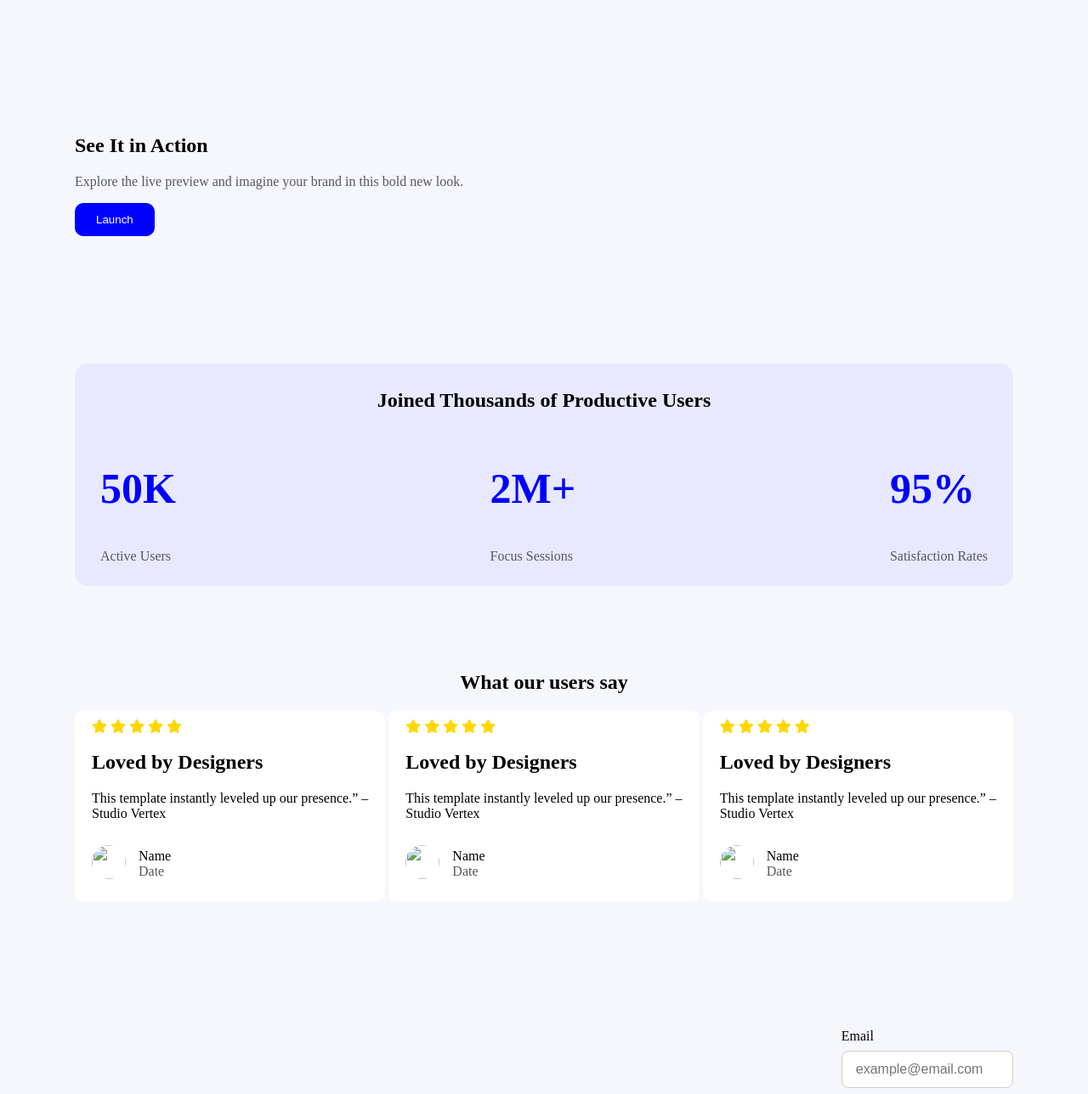
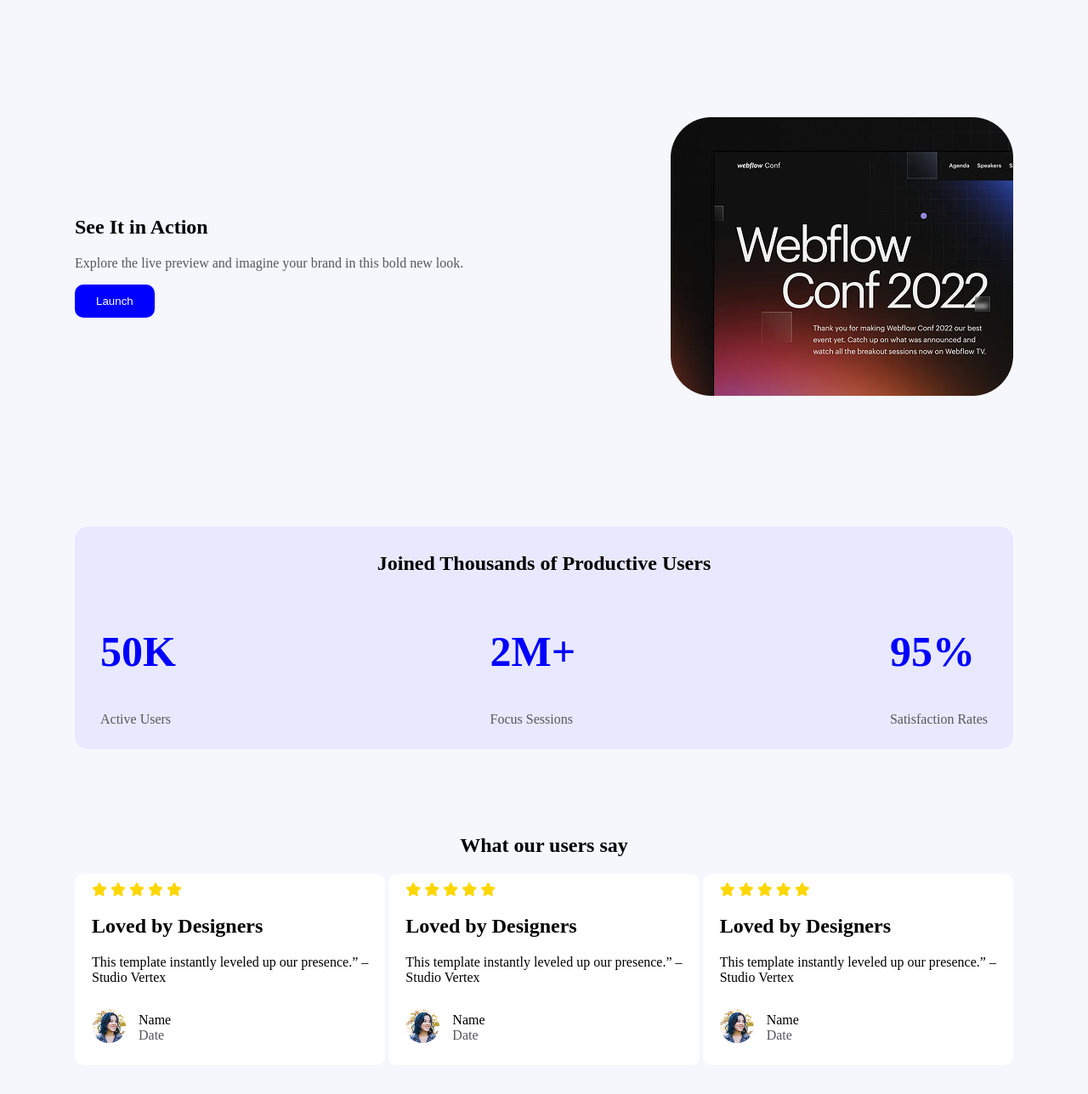
Before and after one commit to munnasiracs/assignment-01, a plain HTML site: page index.html in a window 1280 px wide. Shown: the part 740-2028 px from the top of the page at 85% size. Drawn offline with Linux system fonts and the light colour scheme.

Commit message:
path change

```diff
--- a/index.html
+++ b/index.html
@@ -16,7 +16,7 @@
 
     <style>
         .bg-img {
-            background-image: url('images/Hero-bg.png');
+            background-image: url('image/Hero-bg.png');
             background-size: cover;
             background-position: center;
             background-repeat: no-repeat;
@@ -55,7 +55,7 @@
             <button class="btn">Launch</button>
         </div>
         <div>
-            <img src="images/wc-mini.png" alt="">
+            <img src="image/wc-mini.png" alt="">
         </div>
     </section>
 
@@ -97,7 +97,7 @@
                 <p>This template instantly leveled up our presence.” – Studio Vertex</p>
                 <div class="review-card-image">
                     <div>
-                        <img class="rounded-avatar" src="images/avatar.png" alt="">
+                        <img class="rounded-avatar" src="image/avatar.png" alt="">
                     </div>
                     <div>
                         <p>Name <br> <span class="gray">Date</span></p>
@@ -117,7 +117,7 @@
                 <p>This template instantly leveled up our presence.” – Studio Vertex</p>
                 <div class="review-card-image">
                     <div>
-                        <img class="rounded-avatar" src="images/avatar.png" alt="">
+                        <img class="rounded-avatar" src="image/avatar.png" alt="">
                     </div>
                     <div>
                         <p>Name <br> <span class="gray">Date</span></p>
@@ -137,7 +137,7 @@
                 <p>This template instantly leveled up our presence.” – Studio Vertex</p>
                 <div class="review-card-image">
                     <div>
-                        <img class="rounded-avatar" src="./images/avatar.png" alt="">
+                        <img class="rounded-avatar" src="./image/avatar.png" alt="">
                     </div>
                     <div>
                         <p>Name <br> <span class="gray">Date</span></p>
```
